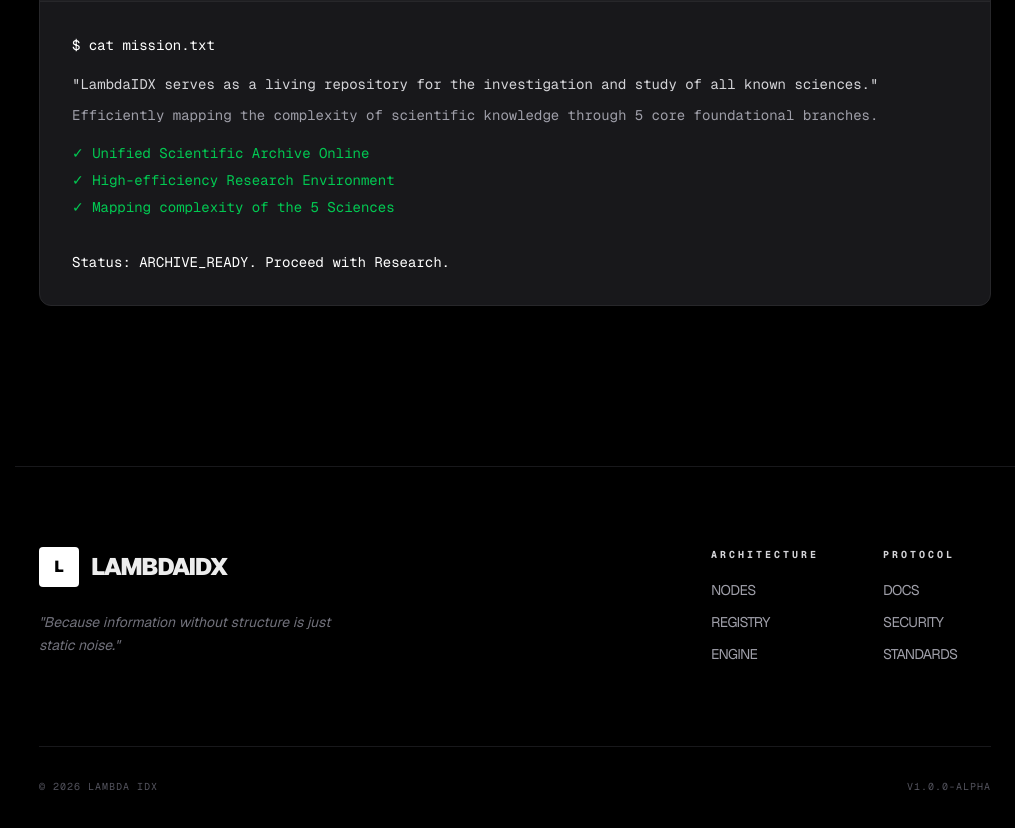
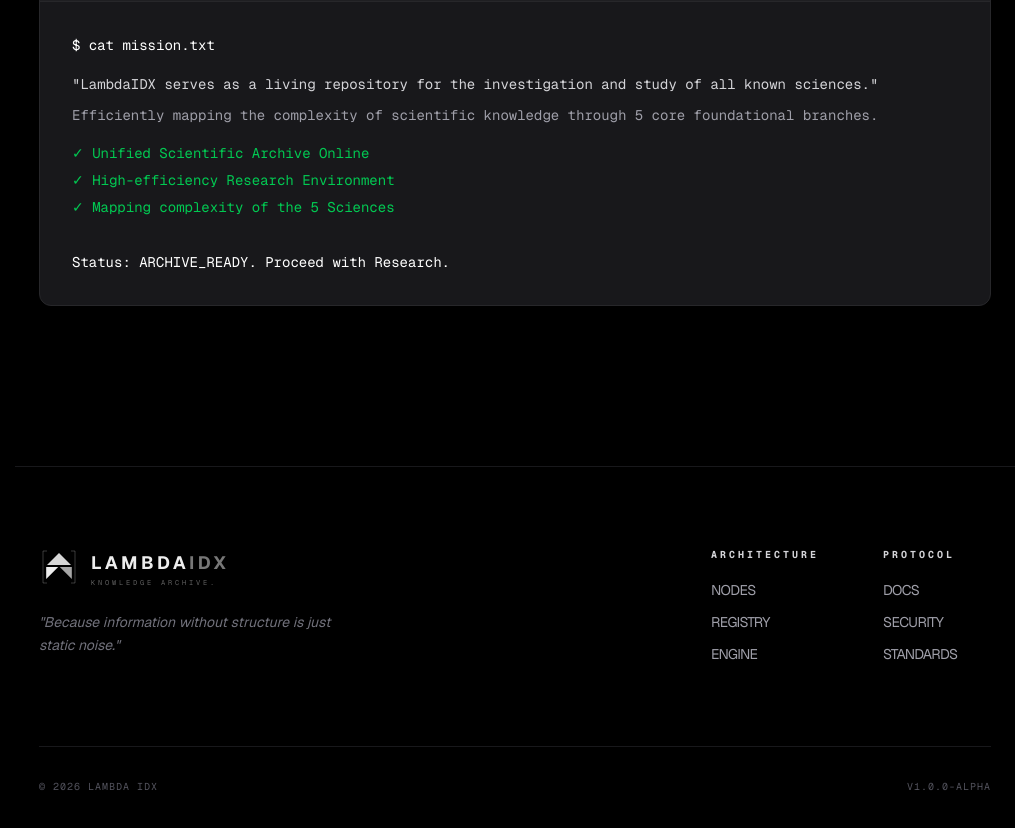
Before and after one commit to LeinadOdreiuqzi/LambdaIDX, a Next.js app: page / in a window 1280 px wide. Shown: the part 2635-3463 px from the top of the page, without its empty margins (265-1280 px from the left). Built offline with nearby package versions, Linux system fonts and the light colour scheme; no server answers; the database is empty.

Commit message:
Ultimo cambio devuelto del revert

```diff
--- a/app/(public)/page.tsx
+++ b/app/(public)/page.tsx
@@ -5,6 +5,7 @@ import Link from "next/link";
 import { ArrowRight, Layers, Cpu, Globe, Database, Activity, Code, Target } from "lucide-react";
 import { motion } from "framer-motion";
 import { cn } from "@/lib/utils";
+import { Logo } from "@/components/shared/logo";
 
 export default function Home() {
   return (
@@ -150,10 +151,7 @@ export default function Home() {
       <footer className="relative z-10 px-6 py-20 border-t border-zinc-900">
         <div className="max-w-7xl mx-auto flex flex-col md:flex-row justify-between items-start gap-12">
           <div>
-            <div className="flex items-center gap-3 mb-6">
-              <div className="w-10 h-10 bg-white text-black flex items-center justify-center font-black rounded-sm">L</div>
-              <span className="text-2xl font-black uppercase tracking-tighter">LambdaIDX</span>
-            </div>
+            <Logo size={40} className="mb-6" />
             <p className="text-zinc-500 max-w-xs text-sm leading-relaxed italic">
               "Because information without structure is just static noise."
             </p>
```
